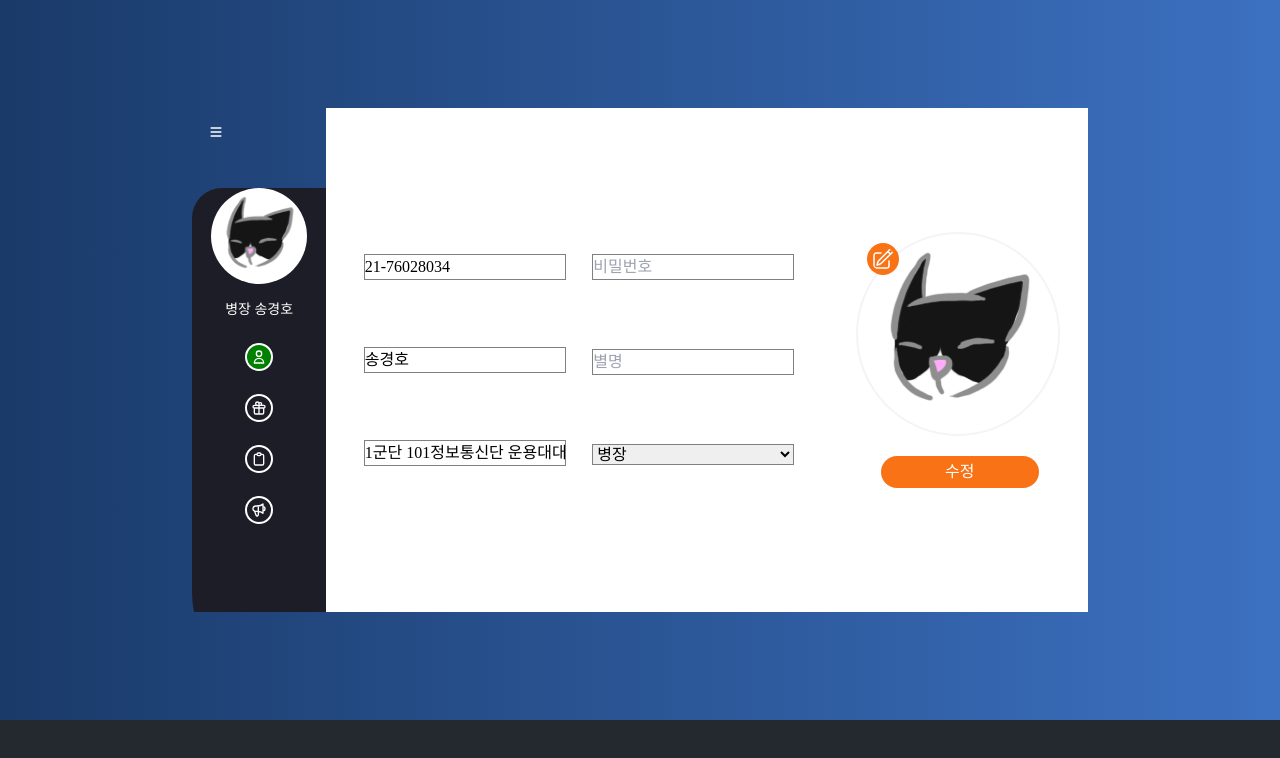
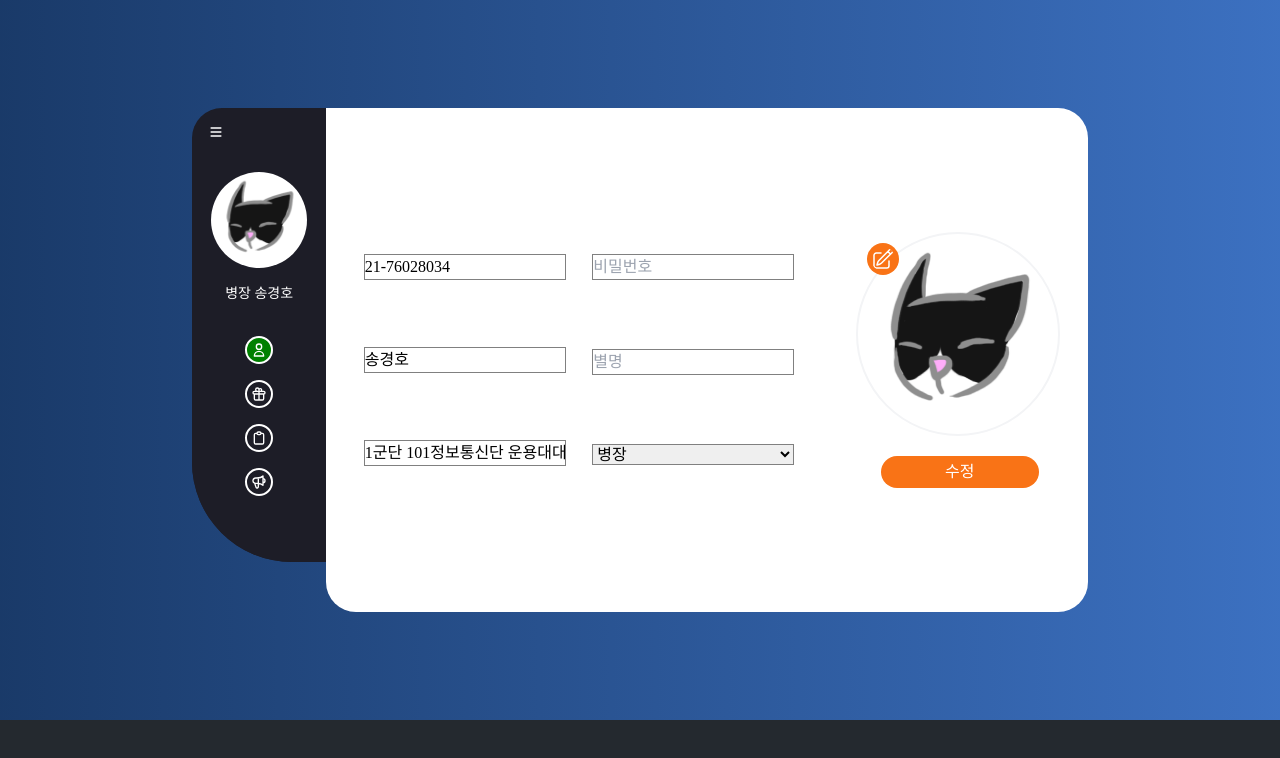
Before and after one commit to osamhack2022/WEB_Own-Nuri_Danuri, a React (Create React App) app in the folder web_fe/: page /dashboard/userinfo in a window 1280 px wide. Shown: the top 758 px of the page. Built offline with nearby package versions, Linux system fonts and the light colour scheme; a web font is replaced by a local one.

Commit message:
publshing animations

```diff
--- a/web_fe/src/Pages/Dashboard/DashboardPage.tsx
+++ b/web_fe/src/Pages/Dashboard/DashboardPage.tsx
@@ -1,5 +1,5 @@
 import * as React from 'react';
-import { NavLink, Outlet } from 'react-router-dom';
+import { Outlet } from 'react-router-dom';
 import './DashboardPageStyle.css'
 import Sidebar from './Sidebar/Sidebar';
 import useSidebar from './Sidebar/useSidebar';
@@ -14,11 +14,11 @@ const DashboardPage: React.FC = () => {
             <div id='DashContent' className='overflow-hidden flex absolute'>
 
                 <div id="DashSidebar" className={`${isShowed ? 'slideOut' : 'slideIn'}`}>
-                    <button onClick={toggleShowed} className='m-4'><HiMenu className='text-white'/></button>
-                    <Sidebar />
+                    <button onClick={toggleShowed} className='block m-4'><HiMenu className='text-white'/></button>
+                    <Sidebar isShowed={isShowed} />
                 </div>
 
-                <div id='DashMainboard' className={`${isShowed ? 'asdfslideOut' : 'asdfslideIn'}`}>
+                <div id='DashMainboard' className={`${isShowed ? 'slideOut' : 'slideIn'}`}>
                     <Outlet />
                 </div>
 
--- a/web_fe/src/Pages/Dashboard/DashboardPageStyle.css
+++ b/web_fe/src/Pages/Dashboard/DashboardPageStyle.css
@@ -17,9 +17,12 @@
 }
 
 #DashSidebar {
+    overflow: hidden;
     border-radius: 30px 0 0 100px;
+    height: 90%;
     width: 15%;
     z-index: 1;
+    background-color: #1d1d27;
     transition: all 0.5s 0s linear;
 }
 
@@ -27,10 +30,12 @@
     transform: translateX(0);
 }
 #DashSidebar.slideIn {
-    transform: translateX(50px);
+    transform: translateX(43.5px);
 }
 
 #DashMainboard {
+    overflow: hidden;
+    border-radius: 0 30px 30px 30px;
     width: 85%;
     z-index: 2;
     transition: all 0.5s 0s linear;
@@ -40,5 +45,5 @@
     transform: translateX(0);
 }
 #DashMainboard.slideIn {
-    transform: translateX(-50px);
+    transform: translateX(-43.5px);
 }
--- a/web_fe/src/Pages/Dashboard/Sidebar/Sidebar.tsx
+++ b/web_fe/src/Pages/Dashboard/Sidebar/Sidebar.tsx
@@ -1,22 +1,26 @@
 import * as React from 'react';
 import './SidebarStyle.css'
+
 import { NavLink } from 'react-router-dom';
 import { HiOutlineUser, HiOutlineGift, HiOutlineClipboard, HiOutlineSpeakerphone } from 'react-icons/hi';
 import Profile from '../../../Components/Profile/Profile';
-import useSidebar from './useSidebar';
 
-const Sidebar: React.FC = () => {
+interface Props {
+    isShowed : boolean
+}
+
+const Sidebar: React.FC<Props> = ({ isShowed }) => {
     return (
         <div id="SidebarContainer" className='h-full'>
-            <div className='flex flex-col mt-8 h-2/3 justify-between items-center text-white'>
-                <div id="SideProfile" className='w-24 text-sm'>
-                    <Profile/>
+            <div className='flex flex-col mt-8 h-fit justify-between items-center text-white'>
+                <div id="SideProfile" className='mb-8 w-24 text-sm'>
+                    {isShowed ? <Profile/> : null}
                 </div>
 
-                <NavLink className='p-1 border-2 border-white rounded-full' to='/dashboard/userinfo'><HiOutlineUser className='text-white'/></NavLink>
-                <NavLink className='p-1 border-2 border-white rounded-full' to='/dashboard/mostbenefits'><HiOutlineGift className='text-white'/></NavLink>
-                <NavLink className='p-1 border-2 border-white rounded-full' to='/dashboard/benefitlist'><HiOutlineClipboard className='text-white'/></NavLink>
-                <NavLink className='p-1 border-2 border-white rounded-full' to='/dashboard/hosting'><HiOutlineSpeakerphone className='text-white'/></NavLink>
+                <NavLink className='p-1 mb-4 border-2 border-white rounded-full' to='/dashboard/userinfo'><HiOutlineUser className='text-white'/></NavLink>
+                <NavLink className='p-1 mb-4 border-2 border-white rounded-full' to='/dashboard/mostbenefits'><HiOutlineGift className='text-white'/></NavLink>
+                <NavLink className='p-1 mb-4 border-2 border-white rounded-full' to='/dashboard/benefitlist'><HiOutlineClipboard className='text-white'/></NavLink>
+                <NavLink className='p-1 mb-4 border-2 border-white rounded-full' to='/dashboard/hosting'><HiOutlineSpeakerphone className='text-white'/></NavLink>
             </div>
         </div>
     );
--- a/web_fe/src/Pages/Dashboard/Sidebar/SidebarStyle.css
+++ b/web_fe/src/Pages/Dashboard/Sidebar/SidebarStyle.css
@@ -1,4 +1,7 @@
 #SidebarContainer {
-    border-radius: 30px 0 0 100px;
     background-color: #1d1d27;
 }
+
+#SlideProfile.slideIn {
+    transform: translateX(-43.5px);
+}
--- a/web_fe/src/Pages/Dashboard/Sidebar/useSidebar.ts
+++ b/web_fe/src/Pages/Dashboard/Sidebar/useSidebar.ts
@@ -1,8 +1,17 @@
 import * as React from 'react';
+
+export enum BoardType {
+    UserInfo,
+    MostBenefits,
+    BenefitList,
+    Hosting
+}
 
 interface useSidebarReturn {
     isShowed: boolean;
     toggleShowed: () => void;
+
+
 }
 
 function useSidebar(): useSidebarReturn {
--- a/web_fe/src/Pages/Main/MainPage.tsx
+++ b/web_fe/src/Pages/Main/MainPage.tsx
@@ -24,7 +24,7 @@ const Main_page: React.FC = () => {
                     <div className='m-4 w-12 h-12 text-xl'><Logo /></div>
 
                     <div id='MainNav' className='flex justify-between mr-8 w-32'>
-                        <button className='text-white pt-1'>소개</button>
+                        <button className='text-white pt-1 hover:text-gray-300'>소개</button>
                         <button onClick={togglePop} className='text-white px-2 pt-1 rounded-full border-2 border-white border-box
                          hover:border-gray-300 hover:text-gray-300'>시작하기</button>
                     </div>
```
